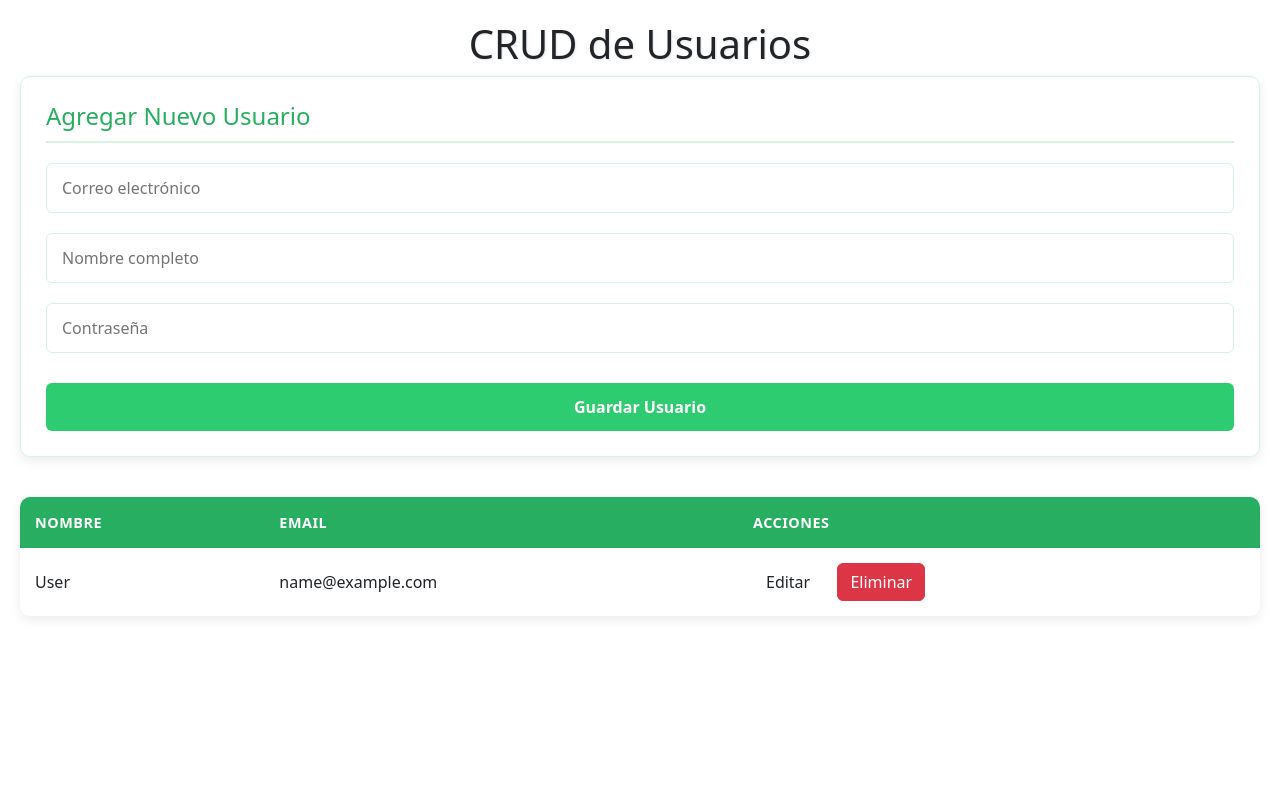
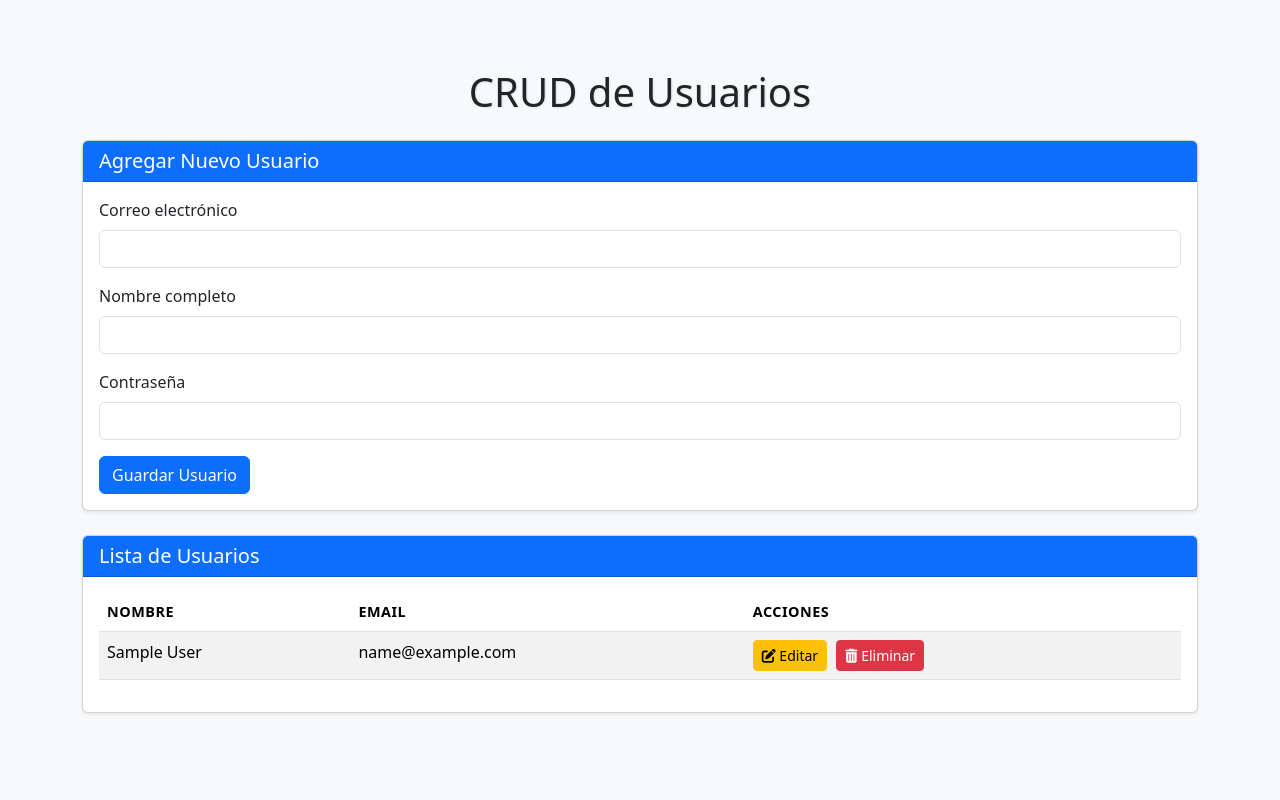
Before and after one commit to Miguel8817/PsicologiaPomaray, a Flask app: page /CRUD in a window 1280 px wide. Run offline with Flask 3, Linux system fonts and the light colour scheme; the visitor is signed in with stand-in values (Sample User, id 1); tables that the repository leaves empty or names only in its code hold one stand-in row (values such as "Sample post"); data that the repository does not hold is empty; some libraries are stand-ins or nearby versions.

Commit message:
Subo todos los archivos del proyecto POA

```diff
--- a/app.py
+++ b/app.py
@@ -5,6 +5,9 @@
 import os
 from dotenv import load_dotenv
 from datetime import datetime
+from flask_wtf.csrf import CSRFProtect
+import re
+
 
 app = Flask(__name__)
 app.secret_key = os.urandom(24)
@@ -20,6 +23,7 @@
 app.config['MYSQL_PORT'] = int(os.getenv('MYSQLPORT', 45362))  # ¡Asegúrate de convertir a entero!
 app.config['MYSQL_CONNECT_TIMEOUT'] = 10  # Previene timeouts
 mysql = MySQL(app)
+csrf = CSRFProtect(app)
 
 # -------------------- RUTAS GENERALES --------------------
 
@@ -187,14 +191,19 @@
 
 @app.route('/CRUD')
 def CRUD():
-    if 'email' not in session:
+    if 'email' not in session or not session.get('is_admin'):
+        flash('Acceso no autorizado', 'error')
         return redirect(url_for('logout'))
 
-    cur = mysql.connection.cursor()
-    cur.execute("SELECT * FROM user")
-    users = cur.fetchall()
-    cur.close()
-    return render_template('CRUD.html', users=users)
+    try:
+        with mysql.connection.cursor() as cur:
+            cur.execute("SELECT id, name, email FROM user")
+            users = cur.fetchall()
+        return render_template('CRUD.html', users=users)
+    except Exception as e:
+        app.logger.error(f"Error en CRUD: {str(e)}")
+        flash('Error al cargar usuarios', 'error')
+        return redirect(url_for('admin'))
 
 @app.route('/GUARDAR', methods=['POST'])
 def guardar():
@@ -231,23 +240,43 @@
 
 @app.route('/editar/<string:id>', methods=['POST'])
 def editar(id):
-    name = request.form['name']
-    email = request.form['email']
-    password = request.form['password']
-    hashed_password = generate_password_hash(password)
+    if 'email' not in session or not session.get('is_admin'):
+        return jsonify({'success': False, 'message': 'No autorizado'}), 403
 
-    cur = mysql.connection.cursor()
     try:
-        cur.execute('UPDATE user SET name = %s, email = %s, password = %s WHERE id = %s',
-                   (name, email, hashed_password, id))
-        mysql.connection.commit()
-        flash('Usuario actualizado', 'success')
+        name = request.form['name']
+        email = request.form['email']
+        password = request.form.get('password', '')
+
+        # Validaciones
+        if not name or not email:
+            return jsonify({'success': False, 'message': 'Nombre y email son obligatorios'})
+
+        if not re.match(r'^[a-zA-Z0-9._%+-]+@[a-zA-Z0-9.-]+\.[a-zA-Z]{2,}$', email):
+            return jsonify({'success': False, 'message': 'Email no válido'})
+
+        with mysql.connection.cursor() as cur:
+            # Verificar si el email ya existe en otro usuario
+            cur.execute("SELECT id FROM user WHERE email = %s AND id != %s", (email, id))
+            if cur.fetchone():
+                return jsonify({'success': False, 'message': 'El email ya está en uso'})
+
+            # Actualizar datos
+            if password:
+                hashed_password = generate_password_hash(password)
+                cur.execute('UPDATE user SET name = %s, email = %s, password = %s WHERE id = %s',
+                          (name, email, hashed_password, id))
+            else:
+                cur.execute('UPDATE user SET name = %s, email = %s WHERE id = %s',
+                          (name, email, id))
+
+            mysql.connection.commit()
+            return jsonify({'success': True, 'message': 'Usuario actualizado'})
+
     except Exception as e:
         mysql.connection.rollback()
-        flash(f'Error: {e}', 'error')
-    finally:
-        cur.close()
-    return redirect(url_for('CRUD'))
+        app.logger.error(f"Error al editar usuario: {str(e)}")
+        return jsonify({'success': False, 'message': 'Error en el servidor'}), 500
 
 # -------------------- CITAS PSICÓLOGO --------------------
 
--- a/templates/CRUD.html
+++ b/templates/CRUD.html
@@ -5,25 +5,49 @@
     <meta name="viewport" content="width=device-width, initial-scale=1.0">
     <link rel="stylesheet" href="/static/css/CRUD.css">
     <link rel="stylesheet" href="https://cdnjs.cloudflare.com/ajax/libs/font-awesome/6.4.0/css/all.min.css">
-    <link href="https://cdn.jsdelivr.net/npm/bootstrap@5.3.6/dist/css/bootstrap.min.css" rel="stylesheet" integrity="sha384-4Q6Gf2aSP4eDXB8Miphtr37CMZZQ5oXLH2yaXMJ2w8e2ZtHTl7GptT4jmndRuHDT" crossorigin="anonymous">
-    <link href="https://cdn.jsdelivr.net/npm/bootstrap@5.3.3/dist/css/bootstrap.min.css" rel="stylesheet">
+    <!-- Solo una versión de Bootstrap -->
+    <link href="https://cdn.jsdelivr.net/npm/bootstrap@5.3.6/dist/css/bootstrap.min.css" rel="stylesheet">
     <title>CRUD de Usuarios</title>
 </head>
-<body>
-    <h1>CRUD de Usuarios</h1>
+<body class="bg-light">
+    <div class="container py-5">
+        <h1 class="text-center mb-4">CRUD de Usuarios</h1>
 
-    <div class="form-container">
-        <h2 class="form-title">Agregar Nuevo Usuario</h2>
-        <form action="/GUARDAR" method="POST">
-            <input type="text" name="email" placeholder="Correo electrónico" required>
-            <input type="text" name="name" placeholder="Nombre completo" required>
-            <input type="password" name="password" placeholder="Contraseña" required>
-            <button type="submit">Guardar Usuario</button>
+        <!-- Formulario para agregar usuario -->
+        <div class="card mb-4 shadow-sm">
+            <div class="card-header bg-primary text-white">
+                <h2 class="h5 mb-0">Agregar Nuevo Usuario</h2>
+            </div>
+            <div class="card-body">
+                <form action="/GUARDAR" method="POST" class="needs-validation" novalidate>
+                    <div class="mb-3">
+                        <label for="email" class="form-label">Correo electrónico</label>
+                        <input type="email" class="form-control" id="email" name="email" required>
+                        <div class="invalid-feedback">Por favor ingresa un correo válido</div>
+                    </div>
+                    <div class="mb-3">
+                        <label for="name" class="form-label">Nombre completo</label>
+                        <input type="text" class="form-control" id="name" name="name" required>
+                        <div class="invalid-feedback">Este campo es obligatorio</div>
+                    </div>
+                    <div class="mb-3">
+                        <label for="password" class="form-label">Contraseña</label>
+                        <input type="password" class="form-control" id="password" name="password" required minlength="8">
+                        <div class="invalid-feedback">La contraseña debe tener al menos 8 caracteres</div>
+                    </div>
+                    <button type="submit" class="btn btn-primary">Guardar Usuario</button>
                 </form>
             </div>
+        </div>
 
-    <div class="table-container">
-        <table>
+        <!-- Tabla de usuarios -->
+        <div class="card shadow-sm">
+            <div class="card-header bg-primary text-white">
+                <h2 class="h5 mb-0">Lista de Usuarios</h2>
+            </div>
+            <div class="card-body">
+                <div class="table-responsive">
+                    <table class="table table-striped table-hover">
                         <thead>
                             <tr>
                                 <th>Nombre</th>
@@ -36,11 +60,16 @@
                             <tr>
                                 <td>{{ user.1 }}</td>
                                 <td>{{ user.2 }}</td>
-
                                 <td>
-                        <button onclick="openEditModal('{{ user.0 }}', '{{ user.1 }}', '{{ user.2 }}', )" class="btn btn-fa-warning">Editar</button>
-                        <form action="/delete/{{ user.0 }}" method="POST" class="inline-form">
-                            <button type="submit" class="btn btn-danger">Eliminar</button>
+                                    <button onclick="openEditModal('{{ user.0 }}', '{{ user.1 }}', '{{ user.2 }}')"
+                                            class="btn btn-warning btn-sm">
+                                        <i class="fas fa-edit"></i> Editar
+                                    </button>
+                                    <form action="/delete/{{ user.0 }}" method="POST" class="d-inline">
+                                        <button type="submit" class="btn btn-danger btn-sm"
+                                                onclick="return confirm('¿Estás seguro de eliminar este usuario?')">
+                                            <i class="fas fa-trash-alt"></i> Eliminar
+                                        </button>
                                     </form>
                                 </td>
                             </tr>
@@ -48,65 +77,104 @@
                         </tbody>
                     </table>
                 </div>
+            </div>
+        </div>
+    </div>
 
-    <div id="editModal" class="modal">
+    <!-- Modal de edición -->
+    <div id="editModal" class="modal fade" tabindex="-1">
+        <div class="modal-dialog">
             <div class="modal-content">
                 <div class="modal-header">
-                <h2 class="modal-title">Editar Usuario</h2>
-                <span class="close" onclick="closeEditModal()">&times;</span>
+                    <h5 class="modal-title">Editar Usuario</h5>
+                    <button type="button" class="btn-close" onclick="closeEditModal()"></button>
                 </div>
-            <form id="editForm" action="/editar" method="POST" onsubmit="event.preventDefault(); submitEditForm(this);">
+                <form id="editForm" action="/editar" method="POST">
+                    <div class="modal-body">
                         <input type="hidden" id="editId" name="id">
-                <input type="text" id="editName" name="name" placeholder="Nombre" required>
-                <input type="text" id="editEmail" name="email" placeholder="Email" required>
-                <input type="password" id="editPassword" name="password" placeholder="Nueva contraseña (dejar en blanco para no cambiar)">
+                        <div class="mb-3">
+                            <label for="editName" class="form-label">Nombre</label>
+                            <input type="text" class="form-control" id="editName" name="name" required>
+                        </div>
+                        <div class="mb-3">
+                            <label for="editEmail" class="form-label">Email</label>
+                            <input type="email" class="form-control" id="editEmail" name="email" required>
+                        </div>
+                        <div class="mb-3">
+                            <label for="editPassword" class="form-label">Nueva contraseña</label>
+                            <input type="password" class="form-control" id="editPassword" name="password"
+                                   placeholder="Dejar en blanco para no cambiar">
+                        </div>
+                    </div>
+                    <div class="modal-footer">
+                        <button type="button" class="btn btn-secondary" onclick="closeEditModal()">Cancelar</button>
                         <button type="submit" class="btn btn-primary">Guardar Cambios</button>
+                    </div>
                 </form>
             </div>
         </div>
+    </div>
 
+    <!-- Scripts -->
+    <script src="https://cdn.jsdelivr.net/npm/bootstrap@5.3.6/dist/js/bootstrap.bundle.min.js"></script>
     <script>
-        const editModal = document.getElementById('editModal');
+        // Validación de formulario
+        (function () {
+            'use strict'
+            const forms = document.querySelectorAll('.needs-validation')
 
-        function openEditModal(id, name, email, password) {
-            document.getElementById('editId').value = id;
-            document.getElementById('editName').value = name;
-            document.getElementById('editEmail').value = email;
-            document.getElementById('editPassword').value = ''; // Limpiar la contraseña al abrir
-            editModal.style.display = 'block';
+            Array.from(forms).forEach(form => {
+                form.addEventListener('submit', event => {
+                    if (!form.checkValidity()) {
+                        event.preventDefault()
+                        event.stopPropagation()
+                    }
+                    form.classList.add('was-validated')
+                }, false)
+            })
+        })()
+
+        // Funciones para el modal
+        const editModal = new bootstrap.Modal(document.getElementById('editModal'))
+
+        function openEditModal(id, name, email) {
+            document.getElementById('editId').value = id
+            document.getElementById('editName').value = name
+            document.getElementById('editEmail').value = email
+            document.getElementById('editPassword').value = ''
+            editModal.show()
         }
 
         function closeEditModal() {
-            editModal.style.display = 'none';
+            editModal.hide()
         }
 
-        window.onclick = function(event) {
-            if (event.target == editModal) {
-                closeEditModal();
-            }
-        }
+        // Envío del formulario de edición con fetch
+        document.getElementById('editForm').addEventListener('submit', function(e) {
+            e.preventDefault()
 
-        function submitEditForm(form) {
-            fetch(form.action + '/' + document.getElementById('editId').value, { // Append ID to the URL
+            const formData = new FormData(this)
+            const id = document.getElementById('editId').value
+
+            fetch(`/editar/${id}`, {
                 method: 'POST',
-                body: new FormData(form)
+                body: formData
             })
             .then(response => response.json())
             .then(data => {
                 if(data.success) {
-                    alert('Cambios guardados correctamente');
-                    closeEditModal();
-                    location.reload();
+                    alert('Cambios guardados correctamente')
+                    closeEditModal()
+                    location.reload()
                 } else {
-                    alert('Error: ' + data.message);
+                    alert('Error: ' + (data.message || 'Error desconocido'))
                 }
             })
             .catch(error => {
-                alert('Error al guardar los cambios');
-                console.error(error);
-            });
-        }
+                console.error('Error:', error)
+                alert('Error al guardar los cambios')
+            })
+        })
     </script>
-
 </body>
 </html>
```
Lines whose indentation alone changed are shown as unchanged.
